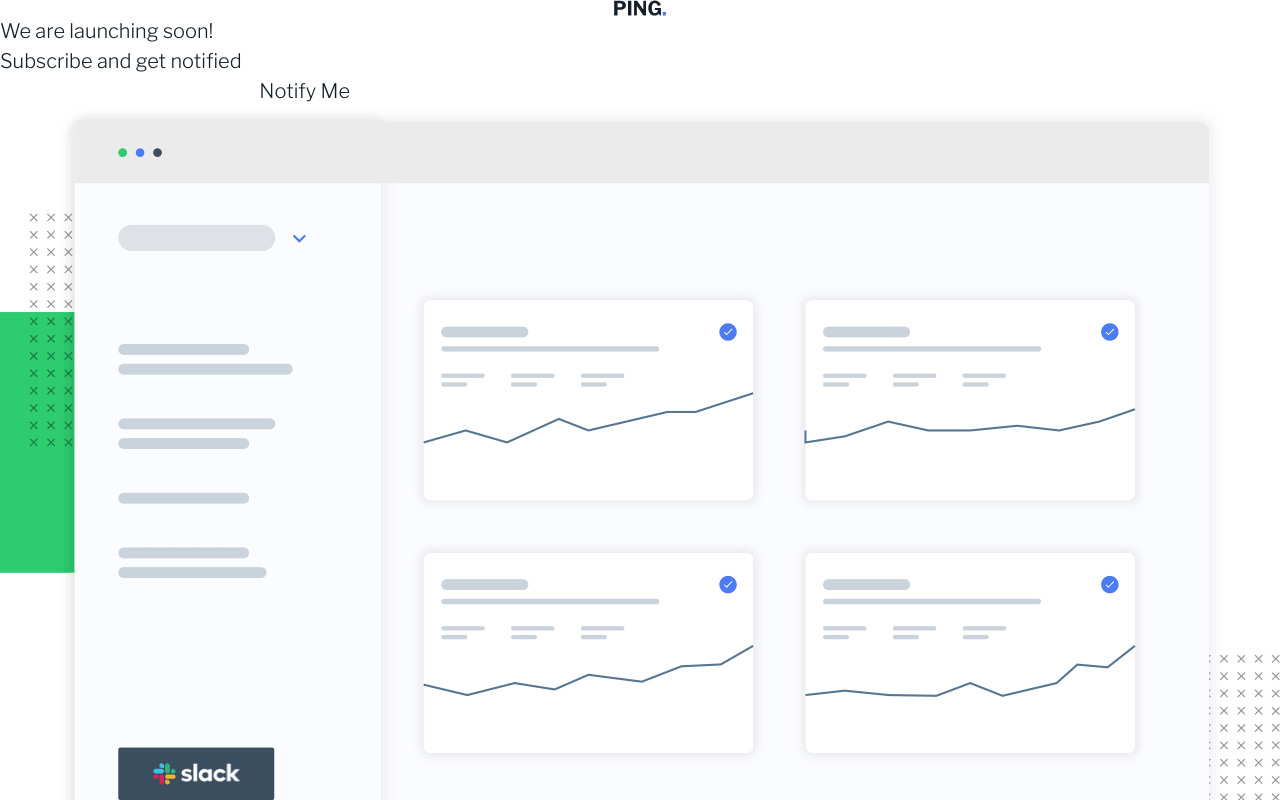
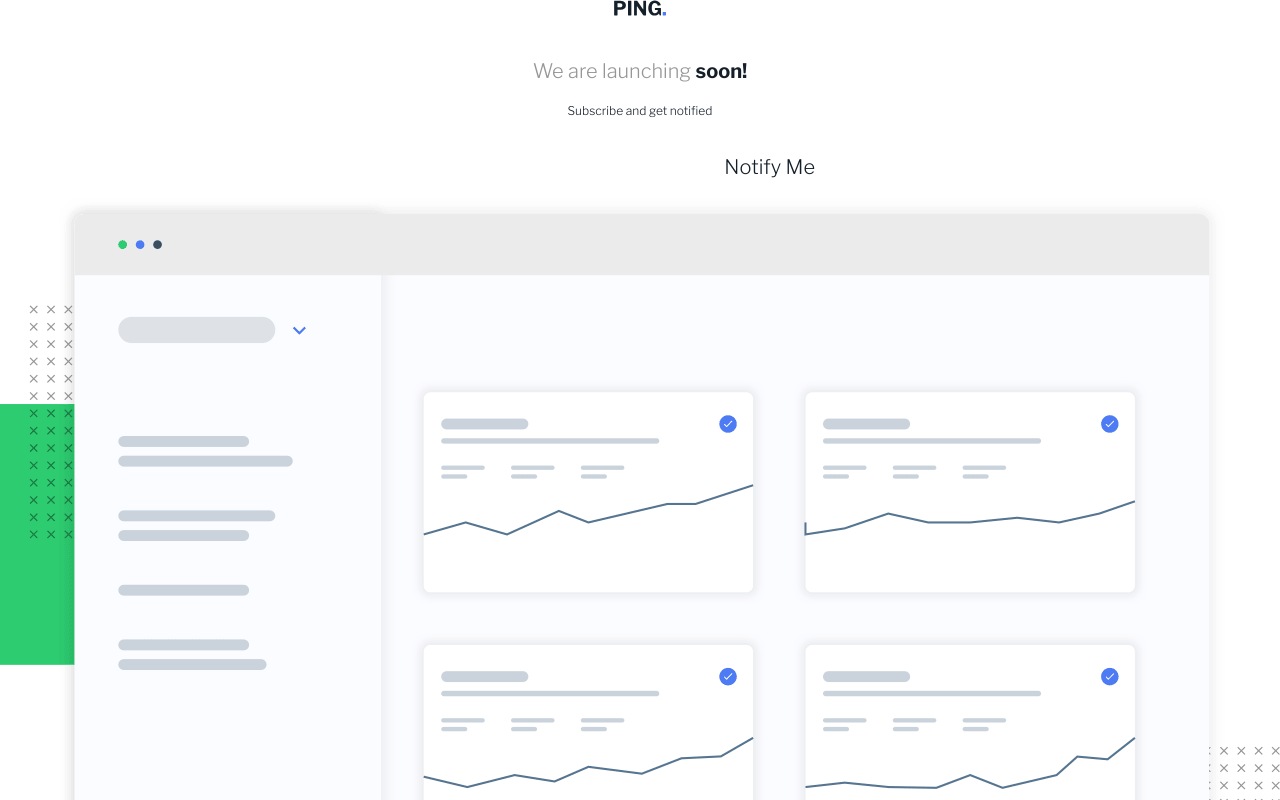
Before and after one commit to codexshell/ping-single-column-coming-soon-page, a SvelteKit app: page / in a window 1280 px wide. Shown: the top 800 px of the page. Built offline with nearby package versions, Linux system fonts and the light colour scheme.

Commit message:
style(page): style h1 and p tags

```diff
--- a/src/routes/+page.svelte
+++ b/src/routes/+page.svelte
@@ -7,11 +7,29 @@
 	<meta name="description" content="coming soon page demo app" />
 </svelte:head>
 
-<section>
+<section class="flow">
 	<h1>We are launching <span>soon!</span></h1>
 	<p>Subscribe and get notified</p>
 	<Email />
 	<img src="/illustration-dashboard.png" alt="illustration dashboard" />
 </section>
 
-<style></style>
+<style>
+	section {
+		margin-top: 2.5rem;
+		text-align: center;
+	}
+
+	h1 {
+		color: theme('colors.n-gray');
+	}
+
+	h1 span {
+		color: theme('colors.n-very-dark-blue');
+		font-weight: 700;
+	}
+
+	p {
+		font-size: theme('fontSize.xs');
+	}
+</style>
```
